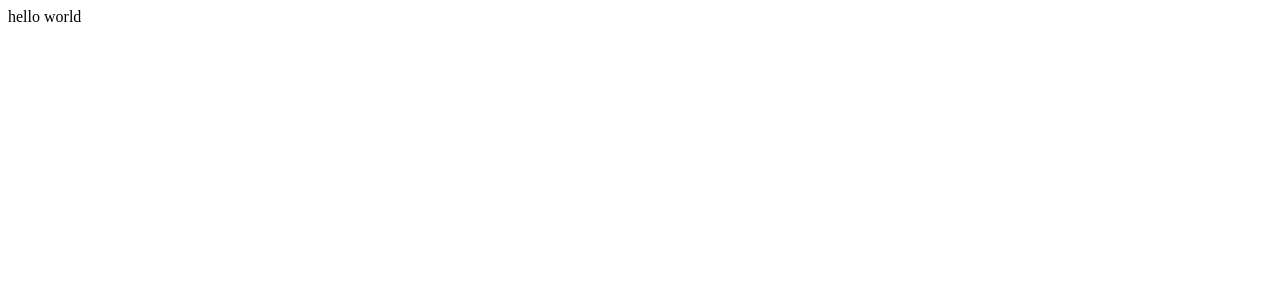
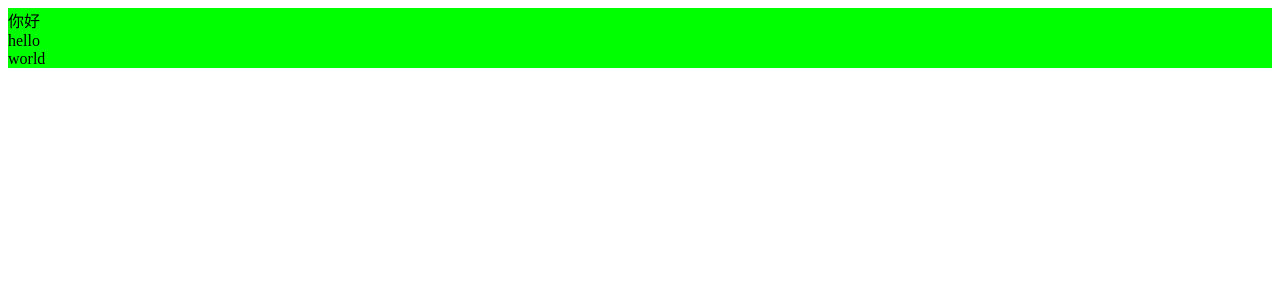
Before and after one commit to liangwan20000/10000, a React (Create React App) app: page / in a window 1280 px wide. Shown: the top 300 px of the page. Built offline with nearby package versions, Linux system fonts and the light colour scheme.

Commit message:
父给子传值，props对象，添加样式

```diff
--- a/src/App.js
+++ b/src/App.js
@@ -11,17 +11,22 @@ import './App.css';
 /**
 *	导入组件
 */
-import Hello from './Components/function-component.js';
+// import Hello from './Components/function-component.js';
+import Hello from './Components/Pass-value.js';
 
 /**
 *	函数组件:大驼峰命名法
 */
 function App() {
-  return (
-    <div>
-    	<Hello></Hello>
-    </div>
-  );
+	// 定义一个变量
+	let text = 'world';
+  	return (
+  	  	<div>
+  	  		<Hello name="你好"></Hello>
+  	  		<Hello name="hello"></Hello>
+  	  		<Hello name={text}></Hello>
+  	  	</div>
+  	);
 };
 /**
 *	导出组件
--- /dev/null
+++ b/src/Components/Pass-value.js
@@ -0,0 +1,17 @@
+/**
+*	组件传值
+*/
+/**
+*	引入react核心文件
+*/
+import React from 'react';
+// 引入样式
+import '../static/index.css'
+
+// 定义函数组件
+function Hello (props) {
+	// 返回jsx元素
+	return <div className='active'>{props.name}</div>;
+};
+// 导出函数组件
+export default Hello;
--- /dev/null
+++ b/src/static/index.css
@@ -0,0 +1,4 @@
+/*样式*/
+.active {
+	background-color: lime;
+}
```
